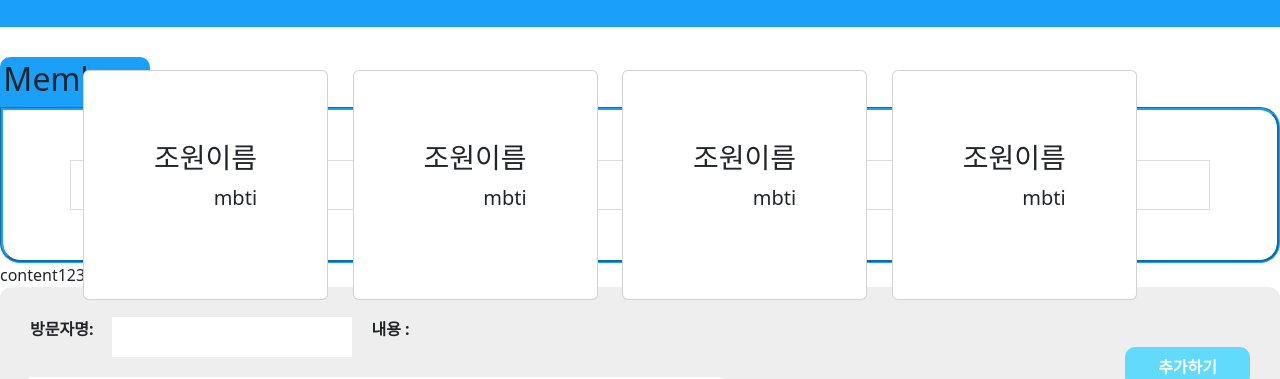
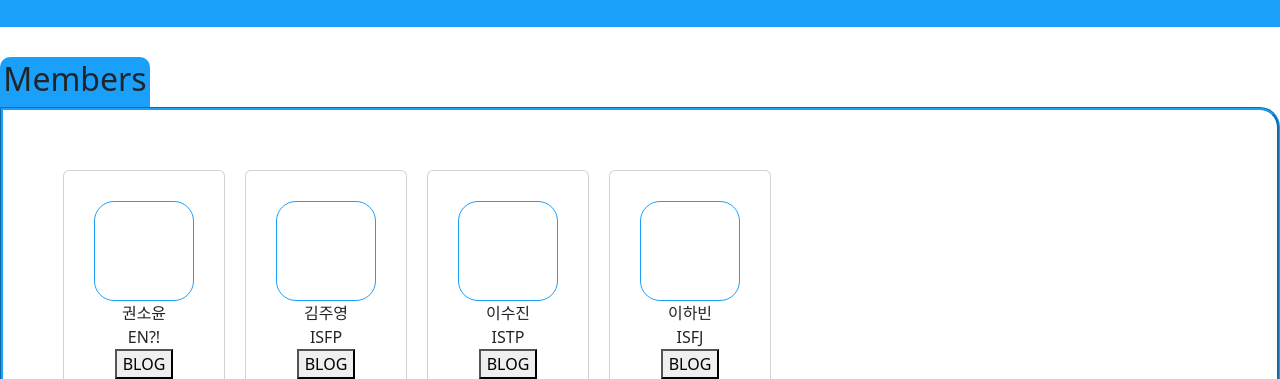
Before and after one commit to twpnpwa/React_Team_Project, a React (Create React App) app: page / in a window 1280 px wide. Shown: the part 573-952 px from the top of the page. Built offline with nearby package versions, Linux system fonts and the light colour scheme.

Commit message:
Header부분 Css적용

```diff
--- a/src/App.css
+++ b/src/App.css
@@ -1,86 +1,3 @@
-.main-bg {
-  height: 400px;
-  background-size: cover;
-  background-position: center;
-  display: flex;
-  justify-content: center;
-  align-items: center;
-  background-image: url('C:\Users\HOME\Desktop\precourse\react\testproject\React_Team_Project\IMG_5689.jpg');
-  /* ⬆️ 이 속성 url은 IMG_5689.jpg 우클릭 하셔서 경로 복사하기 누르신 다음에 입력해주세용! */
-  background-size: 800px;
-  background-repeat: no-repeat;
-}
-
-.header {
-  background-color: rgb(27, 160, 249);
-  height: 200px;
-}
-
-.member-tittle {
-  margin-top: 30px;
-  background-color: rgb(27, 160, 249);
-  width: 150px;
-  height: 50px;
-  border-radius: 10px 10px 0px 0px;
-  display: flex;
-  justify-content: center;
-  align-items: center;
-  border-top: solid rgb(27, 160, 249);
-  border-left: solid rgb(27, 160, 249);
-  border-right: solid rgb(27, 160, 249);
-}
-
-h2 {
-  display: block;
-  font-size: 1.5em;
-  margin-block-start: 0.83em;
-  margin-block-end: 0.83em;
-  margin-inline-start: 0px;
-  margin-inline-end: 0px;
-  font-weight: bold;
-}
-
-.intro {
-  width: 100%;
-  display: flex;
-  border: groove rgb(27, 160, 249);
-  border-radius: 0px 20px 20px;
-  height: 100%;
-  padding: 50px;
-}
-
-.card {
-  display: flex;
-  flex-direction: column;
-  padding: 70px;
-  border-radius: 20px;
-  cursor: pointer;
-  margin-right: 0.5px;
-  max-height: 400px;
-  background-color: rgb(27, 160, 249);
-}
-
-h3 {
-  text-align: right;
-  margin-top: 50px;
-  font-size: 50px;
-  font-weight: 500px;
-}
-
-p {
-  text-align: right;
-  margin-top: 50px;
-  font-size: 20px;
-  font-weight: 500px;
-}
-
-/* .modal {
-  margin-top: 30px;
-  padding: 30px;
-  background-color: aliceblue;
-  text-align: center;
-} */
-
 .App {
   text-align: center;
 }
--- /dev/null
+++ b/src/Header.css
@@ -0,0 +1,107 @@
+.main-bg {
+    height: 400px;
+    background-size: cover;
+    background-position: center;
+    display: flex;
+    justify-content: center;
+    align-items: center;
+    background-image: url('/Users/marine/Desktop/React_Team_Project/IMG_5689.jpg');
+    /* ⬆️ 이 속성 url은 IMG_5689.jpg 우클릭 하셔서 경로 복사하기 누르신 다음에 입력해주세용! */
+    background-size: 800px;
+    background-repeat: no-repeat;
+}
+
+.header {
+    background-color: rgb(27, 160, 249);
+    height: 200px;
+}
+
+.member-tittle {
+    margin-top: 30px;
+    background-color: rgb(27, 160, 249);
+    width: 150px;
+    height: 50px;
+    border-radius: 10px 10px 0px 0px;
+    display: flex;
+    justify-content: center;
+    align-items: center;
+    border-top: solid rgb(27, 160, 249);
+    border-left: solid rgb(27, 160, 249);
+    border-right: solid rgb(27, 160, 249);
+}
+
+h2 {
+    display: block;
+    font-size: 1.5em;
+    margin-block-start: 0.83em;
+    margin-block-end: 0.83em;
+    margin-inline-start: 0px;
+    margin-inline-end: 0px;
+    font-weight: bold;
+}
+
+.intro {
+    width: 100%;
+    display: flex;
+    border: groove rgb(27, 160, 249);
+    border-radius: 0px 20px 20px;
+    height: 400px;
+    padding: 50px;
+}
+
+.card {
+    border: 1px solid rgb(27, 160, 249);
+    align-items: center;
+    display: flex;
+    flex-direction: column;
+    padding: 30px;
+    margin: 10px;
+    border-radius: 20px;
+    cursor: pointer;
+    /* margin-right: 0.5px; */
+    /* max-height: 00px; */
+    /* background-color: rgb(27, 160, 249); */
+}
+
+.memberImage {
+    border: 1px solid rgb(27, 160, 249);
+    border-radius: 20px;
+    width: 100px;
+    height: 100px;
+    display: flex;
+    flex-direction: column;
+    align-items: center;
+}
+
+/* 버튼 태그에 대한 css/ 근데 .card의 cursor 속성을 이용하여 링크를 걸지 생각중. */
+/* .devBlog {
+    border: none;
+    height: 40px;
+    border-radius: 10px;
+    background-color: #61dafb;
+    ;
+    width: 140px;
+    color: #fff;
+    font-weight: 700;
+} */
+
+h3 {
+    text-align: right;
+    margin-top: 50px;
+    font-size: 50px;
+    font-weight: 500px;
+}
+
+p {
+    text-align: right;
+    margin-top: 50px;
+    font-size: 20px;
+    font-weight: 500px;
+}
+
+/* .modal {
+    margin-top: 30px;
+    padding: 30px;
+    background-color: aliceblue;
+    text-align: center;
+  } */
--- a/src/Header.jsx
+++ b/src/Header.jsx
@@ -1,7 +1,8 @@
 import './App.css';
+import './Header.css'
 import 'bootstrap/dist/css/bootstrap.min.css';
 import { useState } from 'react';
-import { Container, Row, Col} from 'react-bootstrap'
+import { Container, Row, Col } from 'react-bootstrap'
 
 function App() {
 
@@ -10,7 +11,7 @@ function App() {
   return (
     <div className="App">
 
-       <div className='main-bg'></div>
+      <div className='main-bg'></div>
 
       <div className='header'>
         <h4>npx create-react-app Team4</h4>
@@ -22,14 +23,10 @@ function App() {
       </div>
 
       <div className='intro'>
-        <Container>
-          <Row>
-            <Col><div className='card'><h3>조원이름</h3><p>mbti</p></div></Col>
-            <Col><div className='card'><h3>조원이름</h3><p>mbti</p></div></Col>
-            <Col><div className='card'><h3>조원이름</h3><p>mbti</p></div></Col>
-            <Col><div className='card'><h3>조원이름</h3><p>mbti</p></div></Col>
-          </Row>
-        </Container>
+        <div className='card'><div className='memberImage' /><div className='memberName'>권소윤</div><div className='personality'>EN?!</div><button className='devBlog'>BLOG</button></div>
+        <div className='card'><div className='memberImage' /><div className='memberName'>김주영</div><div className='personality'>ISFP</div><button className='devBlog'>BLOG</button></div>
+        <div className='card'><div className='memberImage' /><div className='memberName'>이수진</div><div className='personality'>ISTP</div><button className='devBlog'>BLOG</button></div>
+        <div className='card'><div className='memberImage' /><div className='memberName'>이하빈</div><div className='personality'>ISFJ</div><button className='devBlog'>BLOG</button></div>
       </div>
 
     </div>
```
